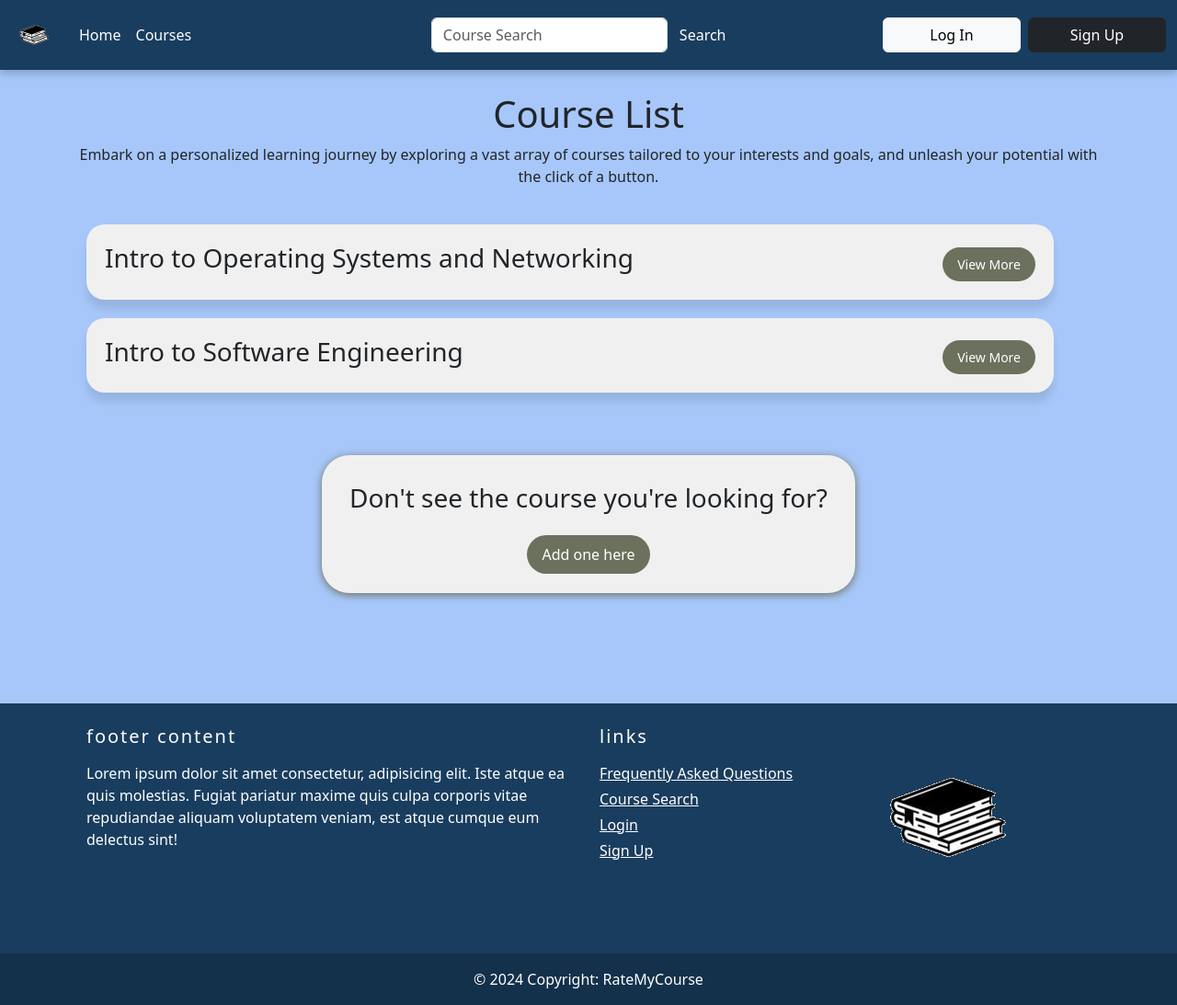
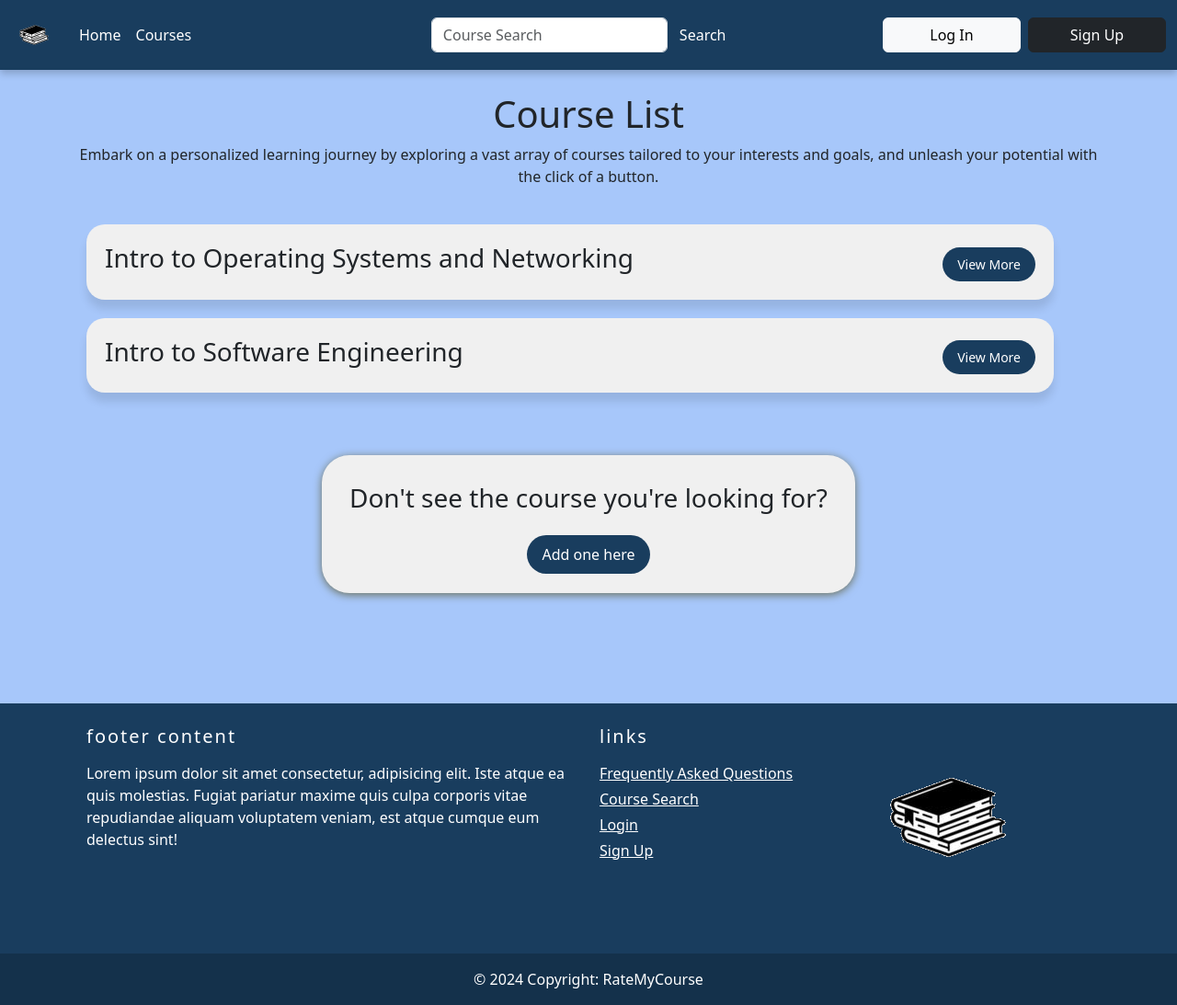
Before and after one commit to lnalewaja/RateMyCourse, a Flask app: page /course_page in a window 1280 px wide. Shown: the whole page at 92% size. Run offline with Flask 3, Linux system fonts and the light colour scheme.

Commit message:
adding color for buttons

```diff
--- a/templates/course_page.html
+++ b/templates/course_page.html
@@ -54,20 +54,20 @@
                     margin-top: 20px;
                     font-size: 16px;
                     padding: 10px 16px;
-                    background-color: #6b715c;
+                    background-color: #193d5e;
                     color: white;
                     border-radius: 30px;
                     text-decoration: none;
                 }
                 .create-course-bubble a:hover {
-                    background-color: #818963;
+                    background-color: #337ec3;
                 }
             </style>
 
             {% for course in courses %}
                 <div class="course-bubble">
                     <h3>{{ course.course_name }}</h3>
-                    <a href="/courses/{{ course.course_id }}" style="background-color: #6b715c; color: white; outline: none; border-radius: 20px; text-decoration: none; padding: 8px 16px;" onmouseover="this.style.backgroundColor='#8c947e'" onmouseout="this.style.backgroundColor='#6b715c'">View More</a>
+                    <a href="/courses/{{ course.course_id }}" style="background-color: #193d5e; color: white; outline: none; border-radius: 20px; text-decoration: none; padding: 8px 16px;" onmouseover="this.style.backgroundColor='#337ec3'" onmouseout="this.style.backgroundColor='#193d5e'">View More</a>
                 </div>
 
             {% endfor %}
```
